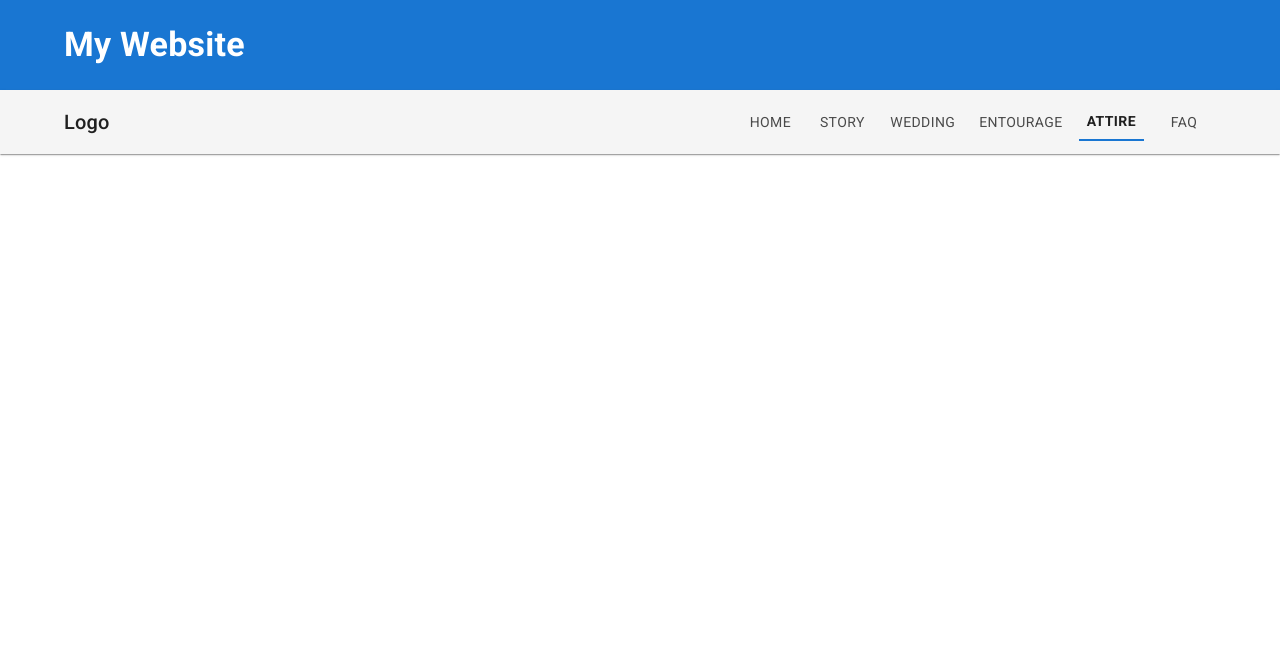
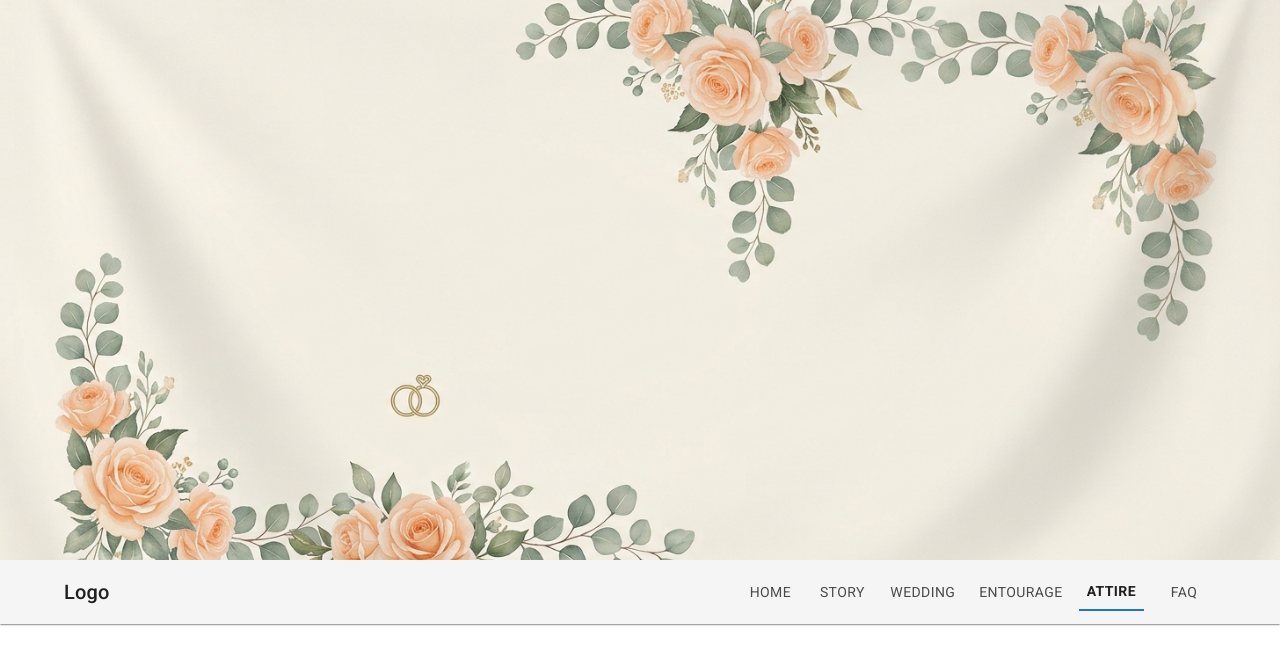
Before and after one commit to gutierrezjeralds/wedding-invitation, a React (Vite) app in the folder client/: page /attire in a window 1280 px wide. Shown: the top 664 px of the page. Built offline with nearby package versions, Linux system fonts and the light colour scheme; a web font is replaced by a local one.

Commit message:
Commit changes for updating header

```diff
--- a/client/src/components/views/Header.jsx
+++ b/client/src/components/views/Header.jsx
@@ -17,6 +17,7 @@ import {
 } from '@mui/material';
 
 import MenuIcon from '@mui/icons-material/Menu';
+import bannerImage from '../assets/img/header_banner.jpeg';
 
 export default function Header() {
   const { t: oI18n } = useTranslation();
@@ -39,20 +40,23 @@ export default function Header() {
   return (
     <Box>
       {/* =========================
-          FULL-WIDTH BANNER
+          HALF-PAGE BANNER WITH IMAGE
       ========================== */}
       <Box
           sx={{
             width: '100%',
-            py: {
-              xs: 2,
-              sm: 3,
-            },
-            bgcolor: 'primary.main',
-            color: 'primary.contrastText',
+            height: '70vh',
+            backgroundImage: `url(${bannerImage})`,
+            backgroundSize: 'cover',
+            backgroundPosition: 'center',
+            backgroundRepeat: 'no-repeat',
+            display: 'flex',
+            alignItems: 'center',
+            justifyContent: 'center',
+            position: 'relative',
           }}
       >
-        <Container maxWidth="lg">
+        {/* <Container maxWidth="lg">
             <Typography
               component="h1"
               variant="h4"
@@ -71,7 +75,7 @@ export default function Header() {
             >
               My Website
             </Typography>
-        </Container>
+        </Container> */}
       </Box>
 
       {/* =========================
@@ -92,7 +96,7 @@ export default function Header() {
             <Typography
               variant="h6"
               component={RouterLink}
-              to="/home"
+              to="/"
               sx={{
                 flexGrow: 1,
                 fontSize: {
```
Also changed, not shown: client/src/components/assets/img/header_banner.jpeg (added).
